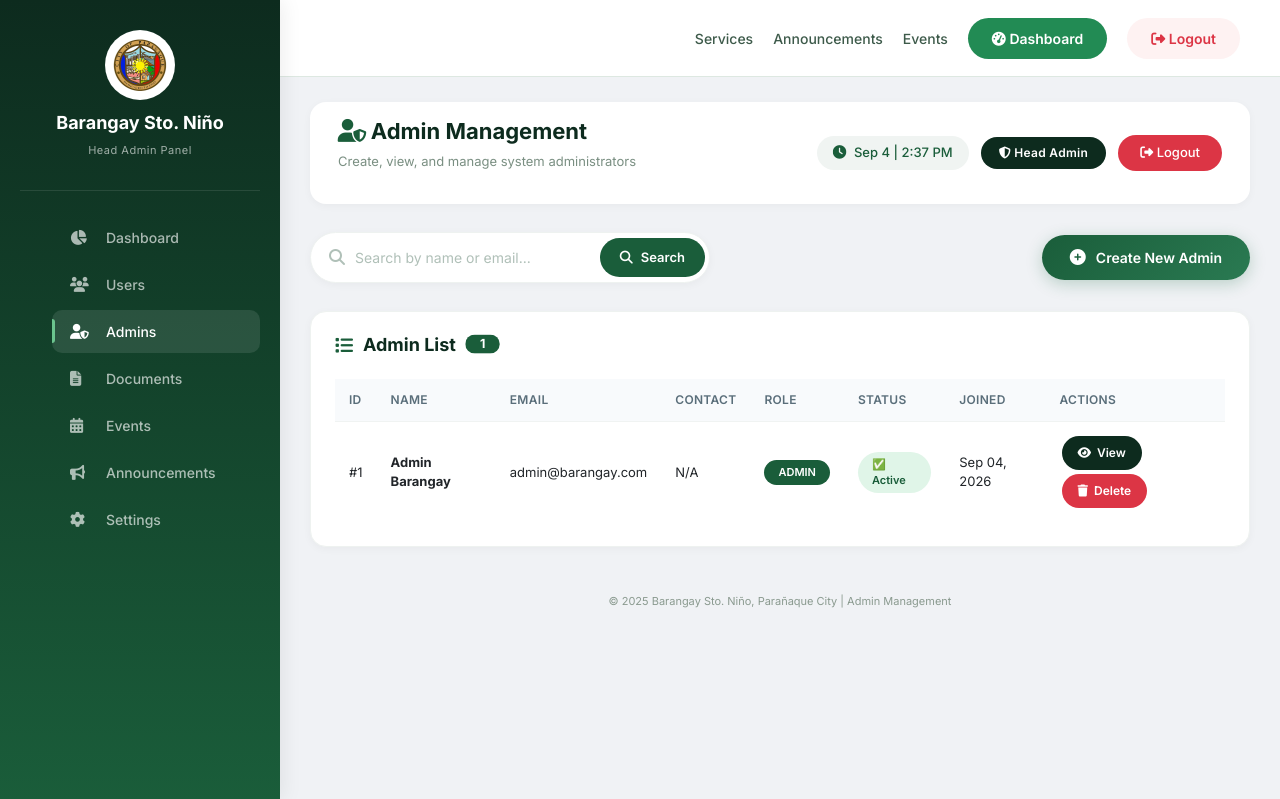
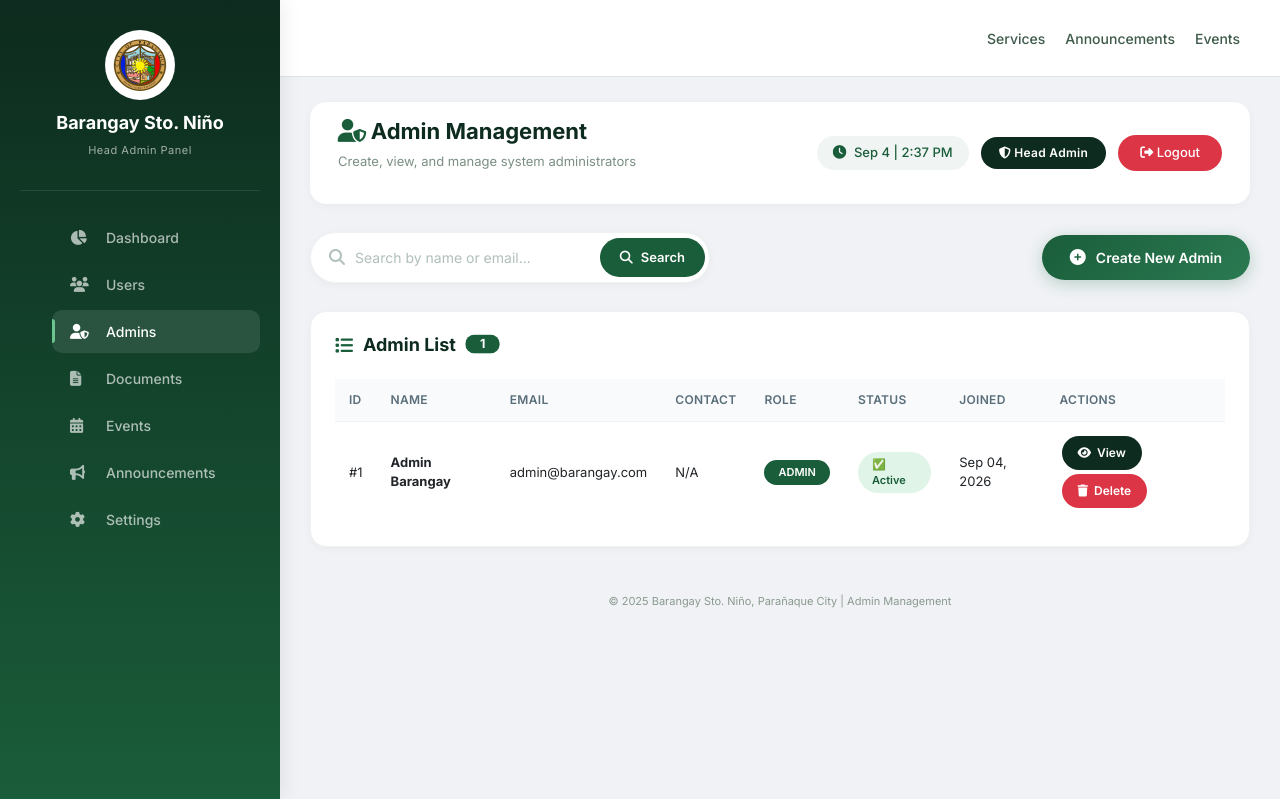
Before and after one commit to Jaiyies/barangay-online-flask, a Flask app: page /admins in a window 1280 px wide. Shown: the top 799 px of the page. Run offline with Flask 3, Linux system fonts and the light colour scheme; a user stored in the database is signed in; data comes from the database, SQL or seed files in the repository.

Commit message:
base header remove

```diff
--- a/templates/base.html
+++ b/templates/base.html
@@ -128,26 +128,6 @@
             box-shadow: 0 4px 16px rgba(34, 139, 84, 0.3);
         }
 
-        .navbar-custom .nav-links .btn-nav-outline {
-            border: 2px solid var(--primary-500);
-            color: var(--primary-500);
-            background: transparent;
-        }
-
-        .navbar-custom .nav-links .btn-nav-outline:hover {
-            background: var(--primary-50);
-            transform: translateY(-2px);
-        }
-
-        .navbar-custom .nav-links .btn-nav-logout {
-            background: #fef2f2;
-            color: #dc3545;
-        }
-
-        .navbar-custom .nav-links .btn-nav-logout:hover {
-            background: #fecaca;
-        }
-
         .hamburger {
             display: none;
             flex-direction: column;
@@ -267,13 +247,7 @@
             <li><a href="{{ url_for('index') }}#services">Services</a></li>
             <li><a href="{{ url_for('index') }}#announcements">Announcements</a></li>
             <li><a href="{{ url_for('index') }}#events">Events</a></li>
-            {% if session.user_id %}
-                <li><a href="{{ url_for('dashboard') }}" class="btn-nav btn-nav-primary"><i class="fas fa-tachometer-alt"></i> Dashboard</a></li>
-                <li><a href="{{ url_for('logout') }}" class="btn-nav btn-nav-logout"><i class="fas fa-sign-out-alt"></i> Logout</a></li>
-            {% else %}
-                <li><a href="{{ url_for('login') }}" class="btn-nav btn-nav-outline"><i class="fas fa-sign-in-alt"></i> Login</a></li>
-                <li><a href="{{ url_for('register') }}" class="btn-nav btn-nav-primary"><i class="fas fa-user-plus"></i> Register</a></li>
-            {% endif %}
+            <!-- Removed login/register/logout buttons and dashboard link -->
         </ul>
     </nav>
 
```
